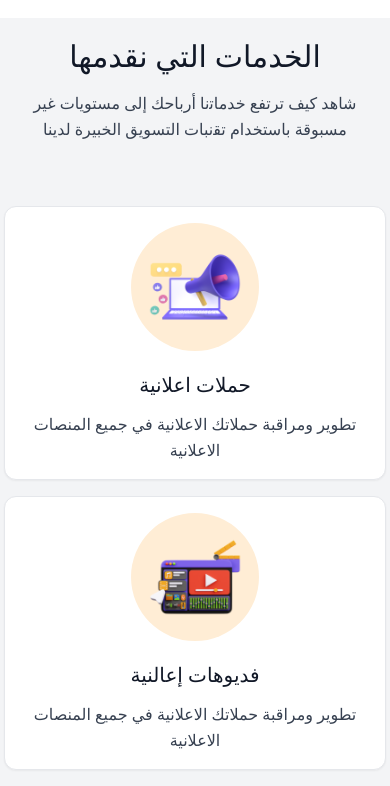
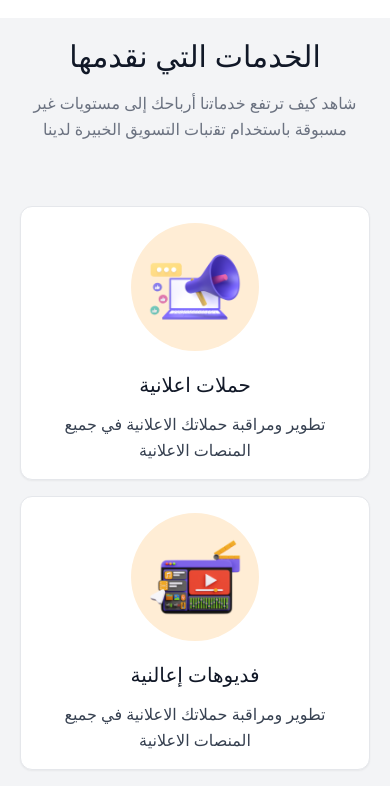
Before and after one commit to bamoya/straton, a Next.js app: page / in a window 390 px wide. Shown: the part 730-1516 px from the top of the page. Built offline with nearby package versions, Linux system fonts and the light colour scheme.

Commit message:
configure some layouts

```diff
--- a/app/components/CTA.tsx
+++ b/app/components/CTA.tsx
@@ -9,10 +9,10 @@ const CTA = () => {
 
       <div className="relative container px-5 py-5 md:py-16 mx-auto opacity-100 ">
         <div className="flex flex-col items-center text-center w-full mb-12">
-          <h1 className="sm:text-3xl text-2xl font-medium title-font mb-4 text-gray-900">
+          <h1 className="sm:text-4xl text-3xl font-medium title-font mb-4 text-gray-900">
             {cta.title}
           </h1>
-          <p className="lg:w-2/3 mx-auto leading-relaxed text-base">
+          <p className="text-base sm:text-lg leading-relaxed xl:w-2/4 lg:w-3/4 mx-auto text-white">
             {cta.description}
           </p>
           <Link
--- a/app/components/Services.tsx
+++ b/app/components/Services.tsx
@@ -9,11 +9,11 @@ const Services = () => {
           <h1 className="sm:text-5xl text-3xl font-medium title-font text-gray-900 mb-4">
             {services.title}
           </h1>
-          <p className="text-base sm:text-lg leading-relaxed xl:w-2/4 lg:w-3/4 mx-auto text-gray-500s">
+          <p className="text-base sm:text-lg leading-relaxed xl:w-2/4 lg:w-3/4 mx-auto text-gray-500">
             {services.description}
           </p>
         </div>
-        <div className="flex flex-wrap justify-center sm:-m-4 -mx-4 sm:-mb-10 -mt-4 gap-4   md:space-y-0 mb-2">
+        <div className="flex flex-wrap justify-center sm:-m-4 -mx-4 sm:-mb-10 -mt-4 gap-4 px-4 sm:px-0 md:space-y-0 mb-2">
           {services.items.map((item, idx) => (
             <div
               key={idx}
--- a/app/components/Testimonial.tsx
+++ b/app/components/Testimonial.tsx
@@ -13,7 +13,7 @@ const Testimonial = () => {
             {testimonial.description}
           </p>
         </div>
-        <div className="flex flex-wrap justify-center gap-4 -m-4">
+        <div className="flex flex-wrap justify-center gap-4 px-4 sm:px-0 -m-4">
           {testimonial.items.map((item, idx) => (
             <div
               key={idx}
```
